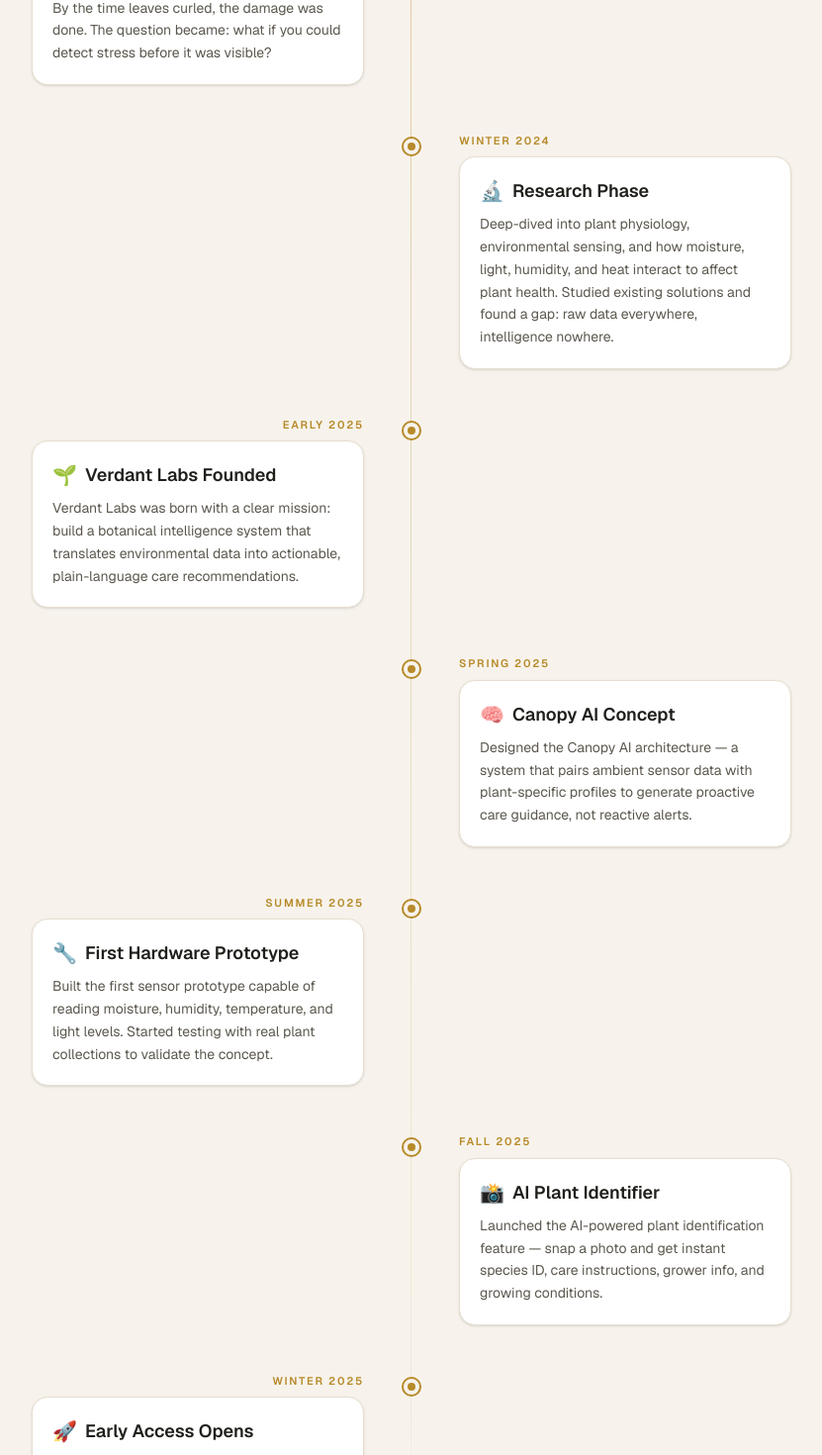
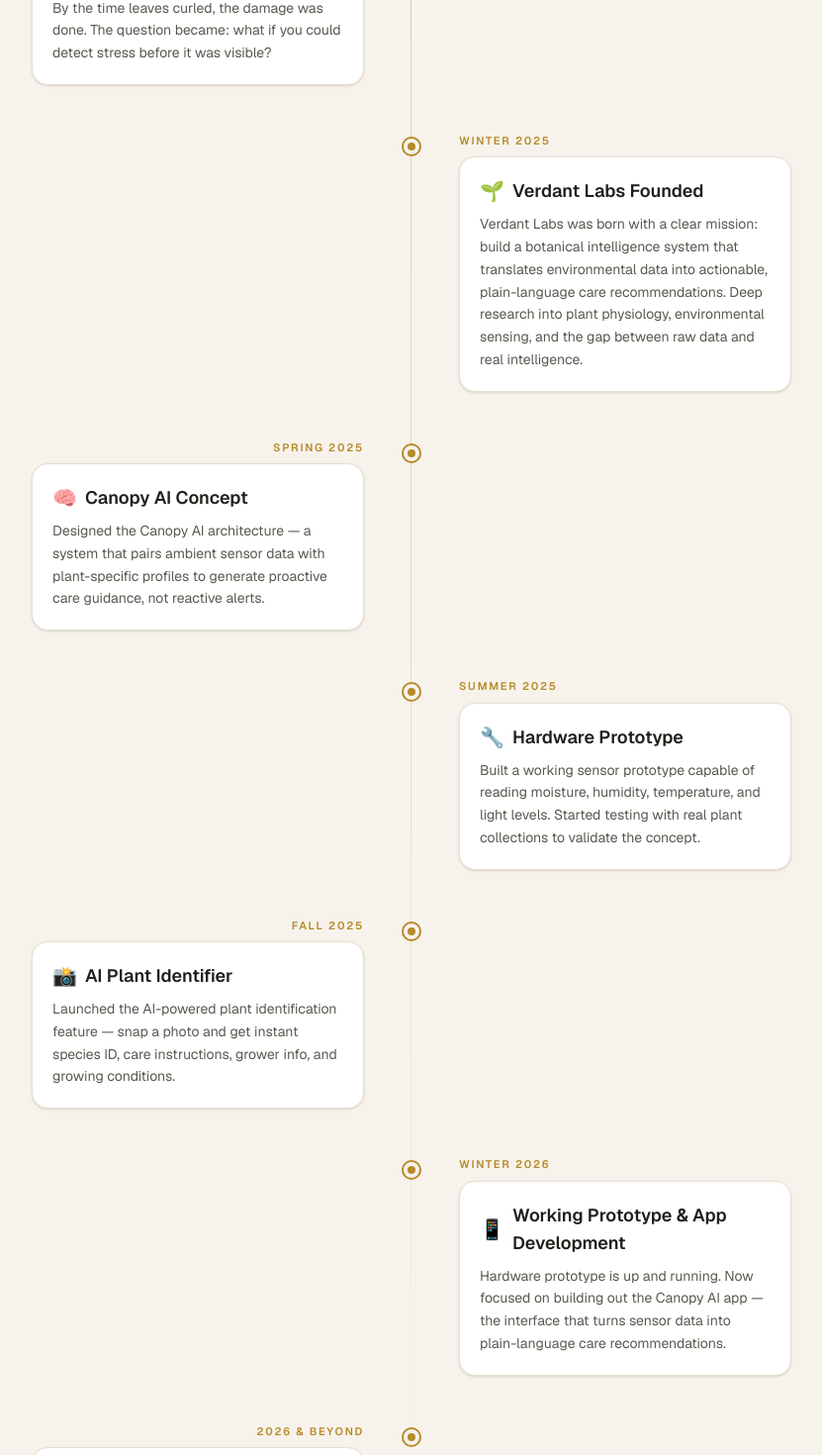
Before and after one commit to akshathscholar-svg/verdant-labs-site, a Next.js app: page /journey in a window 1280 px wide. Shown: the part 520-1990 px from the top of the page at 99% size, without its empty margins (224-1055 px from the left). Built offline with nearby package versions, Linux system fonts and the light colour scheme.

Commit message:
fix: update journey timeline to start Winter 2025, move Our Journey to top-level nav

```diff
--- a/app/components/Header.tsx
+++ b/app/components/Header.tsx
@@ -8,7 +8,6 @@ import { motion, AnimatePresence } from 'framer-motion';
 const featureLinks = [
   { href: '/app-preview', label: 'App Preview' },
   { href: '/identify', label: 'Plant Identifier' },
-  { href: '/journey', label: 'Our Journey' },
 ];
 
 export default function Header() {
@@ -67,6 +66,7 @@ export default function Header() {
 
         <nav className="hidden items-center gap-8 text-sm font-medium text-[#3B3933] md:flex">
           <a href="/" className="transition hover:text-[#B78A2A]">Overview</a>
+          <Link href="/journey" className="transition hover:text-[#B78A2A]">Our Journey</Link>
 
           {/* Features dropdown */}
           <div ref={dropdownRef} className="relative">
@@ -183,6 +183,20 @@ export default function Header() {
               <motion.div
                 initial={{ opacity: 0, x: -12 }}
                 animate={{ opacity: 1, x: 0 }}
+                transition={{ delay: 0.03, duration: 0.25 }}
+              >
+                <Link
+                  href="/journey"
+                  className="text-sm font-medium text-[#3B3933] transition hover:text-[#B78A2A]"
+                  onClick={() => setMobileOpen(false)}
+                >
+                  Our Journey
+                </Link>
+              </motion.div>
+
+              <motion.div
+                initial={{ opacity: 0, x: -12 }}
+                animate={{ opacity: 1, x: 0 }}
                 transition={{ delay: 0.06, duration: 0.25 }}
               >
                 <p className="mb-2 text-[10px] font-semibold uppercase tracking-[0.18em] text-[#B78A2A]">Features</p>
--- a/app/journey/JourneyClient.tsx
+++ b/app/journey/JourneyClient.tsx
@@ -8,24 +8,17 @@ import TextReveal from '../components/TextReveal';
 /* ── Timeline data ── */
 const milestones = [
   {
-    date: 'Fall 2024',
+    date: 'Winter 2025',
     title: 'The Spark',
     description:
       'A collection of rare tropical plants started showing stress with no visible warning signs. By the time leaves curled, the damage was done. The question became: what if you could detect stress before it was visible?',
     icon: '💡',
   },
   {
-    date: 'Winter 2024',
-    title: 'Research Phase',
-    description:
-      'Deep-dived into plant physiology, environmental sensing, and how moisture, light, humidity, and heat interact to affect plant health. Studied existing solutions and found a gap: raw data everywhere, intelligence nowhere.',
-    icon: '🔬',
-  },
-  {
-    date: 'Early 2025',
+    date: 'Winter 2025',
     title: 'Verdant Labs Founded',
     description:
-      'Verdant Labs was born with a clear mission: build a botanical intelligence system that translates environmental data into actionable, plain-language care recommendations.',
+      'Verdant Labs was born with a clear mission: build a botanical intelligence system that translates environmental data into actionable, plain-language care recommendations. Deep research into plant physiology, environmental sensing, and the gap between raw data and real intelligence.',
     icon: '🌱',
   },
   {
@@ -37,9 +30,9 @@ const milestones = [
   },
   {
     date: 'Summer 2025',
-    title: 'First Hardware Prototype',
+    title: 'Hardware Prototype',
     description:
-      'Built the first sensor prototype capable of reading moisture, humidity, temperature, and light levels. Started testing with real plant collections to validate the concept.',
+      'Built a working sensor prototype capable of reading moisture, humidity, temperature, and light levels. Started testing with real plant collections to validate the concept.',
     icon: '🔧',
   },
   {
@@ -50,17 +43,17 @@ const milestones = [
     icon: '📸',
   },
   {
-    date: 'Winter 2025',
-    title: 'Early Access Opens',
+    date: 'Winter 2026',
+    title: 'Working Prototype & App Development',
     description:
-      'Opened early access signups and started building the community. Collectors, hobbyists, and serious growers began joining the waitlist.',
-    icon: '🚀',
+      'Hardware prototype is up and running. Now focused on building out the Canopy AI app — the interface that turns sensor data into plain-language care recommendations.',
+    icon: '📱',
   },
   {
     date: '2026 & Beyond',
     title: 'What\'s Next',
     description:
-      'Shipping the first hardware units to early access members, expanding AI capabilities with visual health monitoring, and building toward a future where no plant is lost to preventable stress.',
+      'Shipping the first hardware units to early access members, launching the full app experience, and building toward a future where no plant is lost to preventable stress.',
     icon: '🔮',
   },
 ];
```
